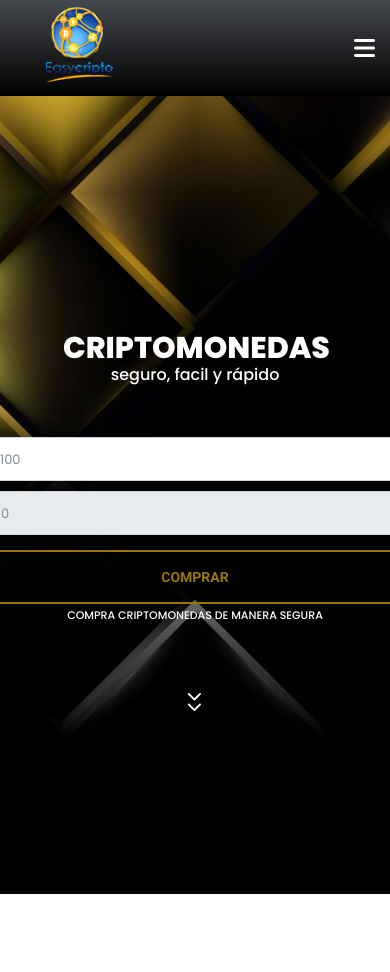
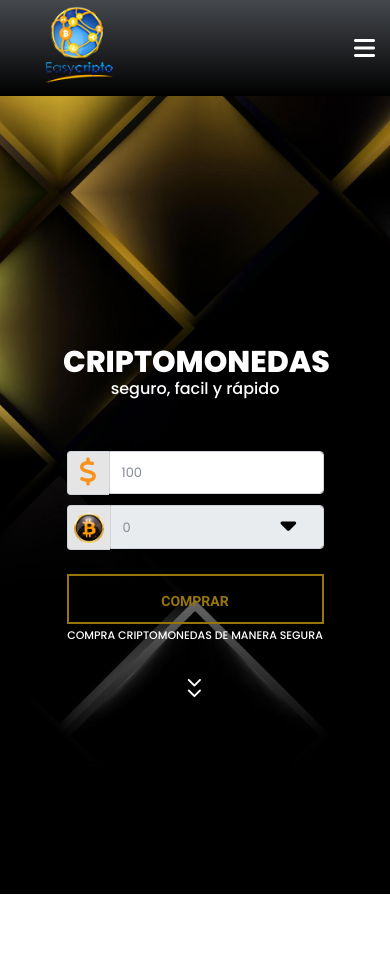
Before and after one commit to RolandoContreras/cryptostore, a CodeIgniter app: the page made by application/views/home.php in a window 390 px wide. Shown: the top 972 px of the page. Run offline with CodeIgniter, Linux system fonts and the light colour scheme; data that the repository does not hold is empty; some libraries are stand-ins or nearby versions.

Commit message:
changes on home responsive

```diff
--- a/application/views/home.php
+++ b/application/views/home.php
@@ -84,9 +84,9 @@
                                                 </span>
                                                 <input id="amount_cripto" readonly="readonly" name="amount_cripto" class="form-control erroneous-input" style="height: 44px; width: 50%;" placeholder="0" value="<?php echo $btc_price_10;?>" type="text">
                                             </div>
-                                            <span style="cursor:pointer; margin-top: -21px; font-size: 25px; color: #000;" onclick="show_currency();" id="span-dropdown-arrow_up" class="fa fa-2x icono-dropdown-cryptocurrency floatright fa-caret-down"></span>
-                                            <span style="cursor:pointer; margin-top: -27px; color: #000; display:none" onclick="hide_currency();" id="span-dropdown-arrow_down" class="fa fa-2x icono-dropdown-cryptocurrency floatright fa-caret-up"></span>
-                                            <div id="crypto-container" class="box-dropdown-cryptocurrency deplegable-criptomonedas" style="width: 485px; display: none;">
+                                            <span style="cursor:pointer; margin-top: -21px; font-size: 25px; color: #000;" onclick="show_currency();" id="span-dropdown-arrow_up" class="fa fa-2x icono-dropdown-cryptocurrency floatright fa-caret-down cursor_arrow"></span>
+                                            <span style="cursor:pointer; margin-top: -27px; color: #000; display:none" onclick="hide_currency();" id="span-dropdown-arrow_down" class="fa fa-2x icono-dropdown-cryptocurrency floatright fa-caret-up cursor_down"></span>
+                                            <div id="crypto-container" class="width-crypto box-dropdown-cryptocurrency deplegable-criptomonedas">
                                             <?php foreach ($obj_currency as $value) { ?>
                                             <div class="selecformaspago-desplegable" onclick="change_cripto('<?php echo $value->currency_id;?>','<?php echo $value->img;?>');">
                                                             <span>
--- a/static/page_front/css/contact_style.css
+++ b/static/page_front/css/contact_style.css
@@ -1039,3 +1039,13 @@ label {
     color:#000 !important;
     font-weight: 0 !important;
 }
+.cursor_arrow{
+    cursor:pointer;
+    margin-top: -21px;
+    font-size: 25px;
+    color: #000;
+}
+.width-crypto{
+    width: 487px;
+    display: none;
+}
--- a/static/page_front/css/main_styles.css
+++ b/static/page_front/css/main_styles.css
@@ -586,7 +586,7 @@ section
     width: 250px !important;
 }
 .with500{
-    width: 500px !important;
+    width: 500px;
 }
 .font-size{
     font-size: 20px !important;
--- a/static/page_front/css/responsive.css
+++ b/static/page_front/css/responsive.css
@@ -712,6 +712,9 @@
         .item_1 span:nth-child(3) {
             font-size: 30px;
         }
+        .with500 {
+            width: 260px !important;
+        }
         #compra {
             font-size: 11px;
             margin-top: 6px;
@@ -783,6 +786,17 @@
         .padding-responsive{
             padding-bottom: 22px;
         }
+        .with500 {
+            width: 260px !important;
+        }
+        .cursor_arrow{
+            margin-top: -11px;
+        }
+        .cursor_down{
+            margin-top: -17px;
+            font-size: 20px;
+        }
+
 }
 
 /************
@@ -794,6 +808,24 @@
 	.cta_image img {
             margin-left: 18px;
         }
+        .with500 {
+            width: 257px !important;
+        }
+        .cursor_arrow{
+            margin-top: -11px !important;
+        }
+        #price_dolar{
+            height: 43px !important;
+        }
+        .submit_btn_comprar {
+            height: 50px !important;
+        }
+        .double_arrow {
+            margin-top: 31px;
+        }
+        .width-crypto{
+            width: 243px !important;
+        }
 }
 
 /************
```
